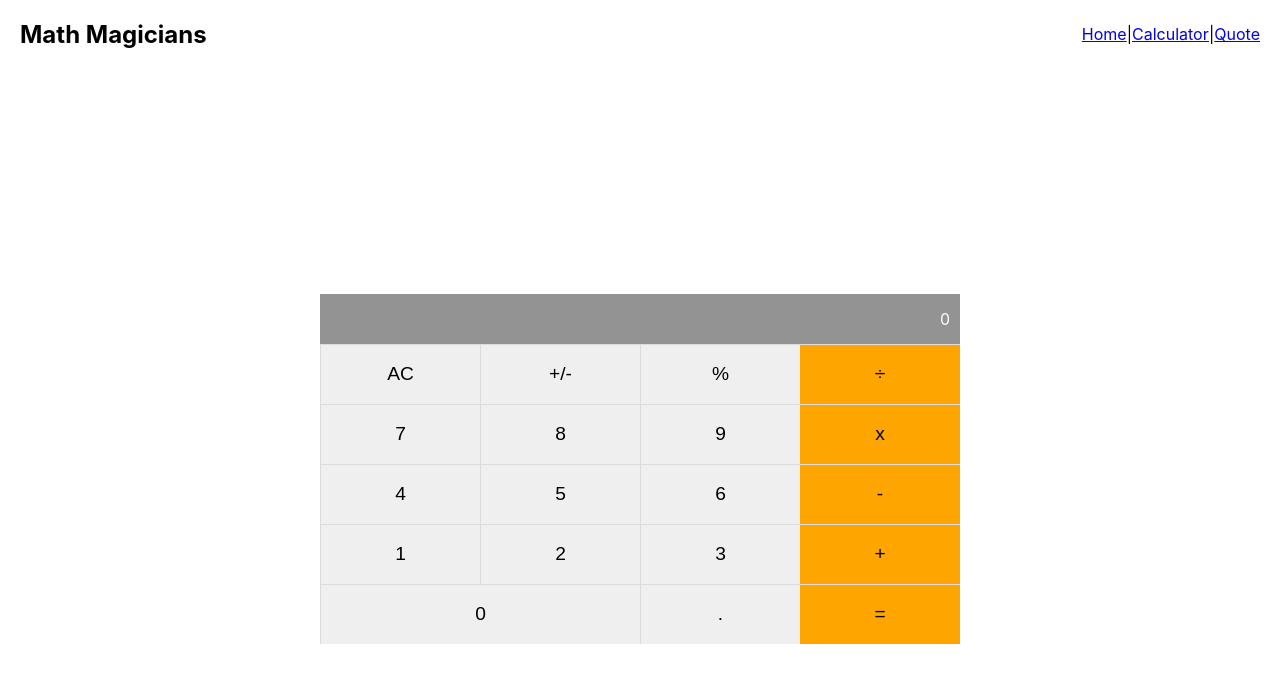
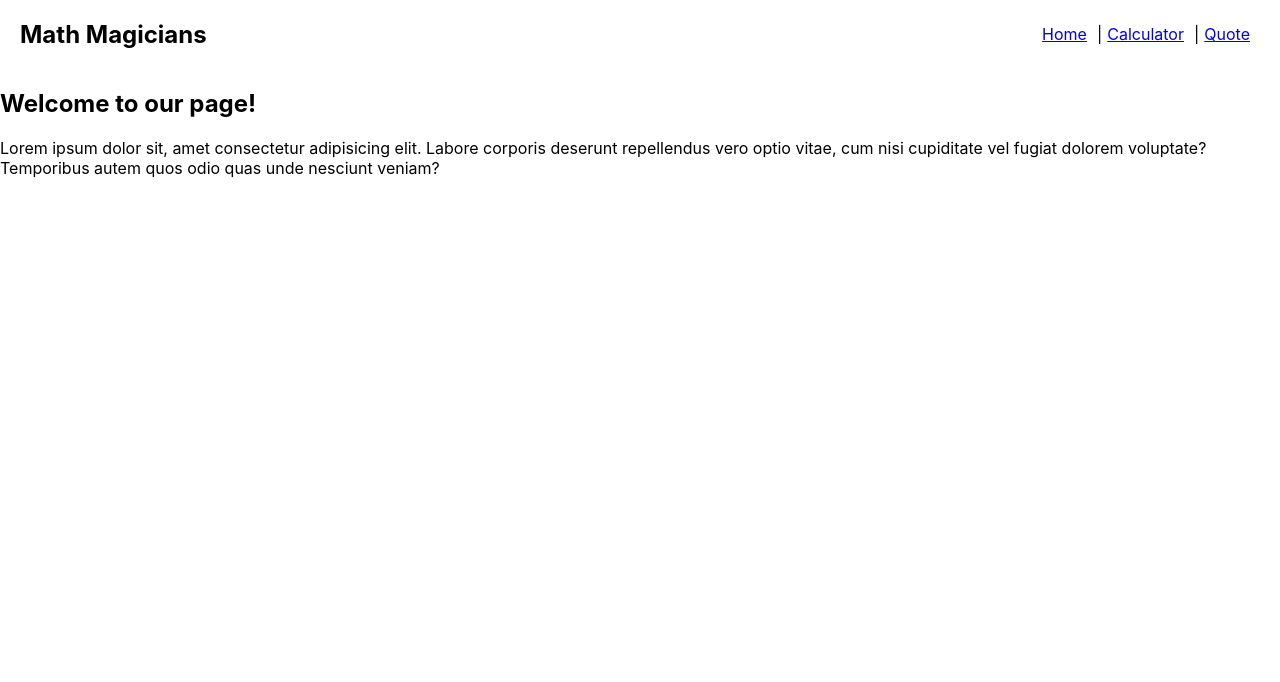
Before and after one commit to ocrearyy/math-magicians, a React (Create React App) app: page / in a window 1280 px wide. Shown: the top 682 px of the page. Built offline with nearby package versions, Linux system fonts and the light colour scheme.

Commit message:
link pages components

```diff
--- a/package.json
+++ b/package.json
@@ -9,6 +9,7 @@
     "big.js": "^6.1.1",
     "react": "^18.0.0",
     "react-dom": "^18.0.0",
+    "react-router-dom": "^5.3.1",
     "react-scripts": "5.0.1",
     "web-vitals": "^2.1.4"
   },
--- a/src/App.css
+++ b/src/App.css
@@ -83,3 +83,11 @@
   margin-left: 20px;
   margin-right: 20px;
 }
+
+a {
+  padding-right: 10px;
+}
+
+span {
+  padding-right: 5px;
+}
--- a/src/App.js
+++ b/src/App.js
@@ -1,7 +1,10 @@
 import React from 'react';
 import './App.css';
+import { BrowserRouter as Router, Route, Switch } from 'react-router-dom';
+import Navbar from './component/Navbar';
+import Home from './component/Home';
 import Calculator from './component/calculator';
-import Navbar from './component/Navbar';
+import Quote from './component/Quote';
 
 class App extends React.Component {
   constructor(props) {
@@ -11,10 +14,24 @@ class App extends React.Component {
 
   render() {
     return (
-      <div>
-        <Navbar />
-        <Calculator />
-      </div>
+      <Router>
+        <div>
+          <Navbar />
+          <div className="content">
+            <Switch>
+              <Route exact path="/">
+                <Home />
+              </Route>
+              <Route exact path="/quote">
+                <Quote />
+              </Route>
+              <Route exact path="/calculator">
+                <Calculator />
+              </Route>
+            </Switch>
+          </div>
+        </div>
+      </Router>
     );
   }
 }
--- /dev/null
+++ b/src/component/Home.js
@@ -0,0 +1,13 @@
+const Home = () => (
+  <div className="home">
+    <h2 className="heading">Welcome to our page!</h2>
+    <p>
+      Lorem ipsum dolor sit, amet consectetur adipisicing elit. Labore corporis
+      deserunt repellendus vero optio vitae,
+      cum nisi cupiditate vel fugiat dolorem voluptate?
+      Temporibus autem quos odio quas unde nesciunt veniam?
+    </p>
+  </div>
+);
+
+export default Home;
--- /dev/null
+++ b/src/component/Quote.js
@@ -0,0 +1,10 @@
+const Quote = () => (
+  <div className="quote">
+    <p>
+      Mathematics is not about numbers, equations, computations or algorithms.
+      It is about understanding - William Paul Thurston
+    </p>
+  </div>
+);
+
+export default Quote;
--- a/src/component/calculator.js
+++ b/src/component/calculator.js
@@ -23,6 +23,7 @@ const Calculator = () => {
 
   return (
     <div className="calculator">
+      <h1>Lets do some math!</h1>
       <div className="input-wrap">
         <div className="output">
           <p className="input-text">{getResult()}</p>
--- a/src/index.js
+++ b/src/index.js
@@ -1,4 +1,5 @@
 import React from 'react';
+import { BrowserRouter } from 'react-router-dom';
 import ReactDOM from 'react-dom/client';
 import './index.css';
 import App from './App';
@@ -6,7 +7,9 @@ import App from './App';
 const root = ReactDOM.createRoot(document.getElementById('root'));
 root.render(
   <React.StrictMode>
-    <App />
+    <BrowserRouter>
+      <App />
+    </BrowserRouter>
   </React.StrictMode>,
 );
 
```
Also changed, not shown: 1 other file (tests, documents, lock files or other folders).
